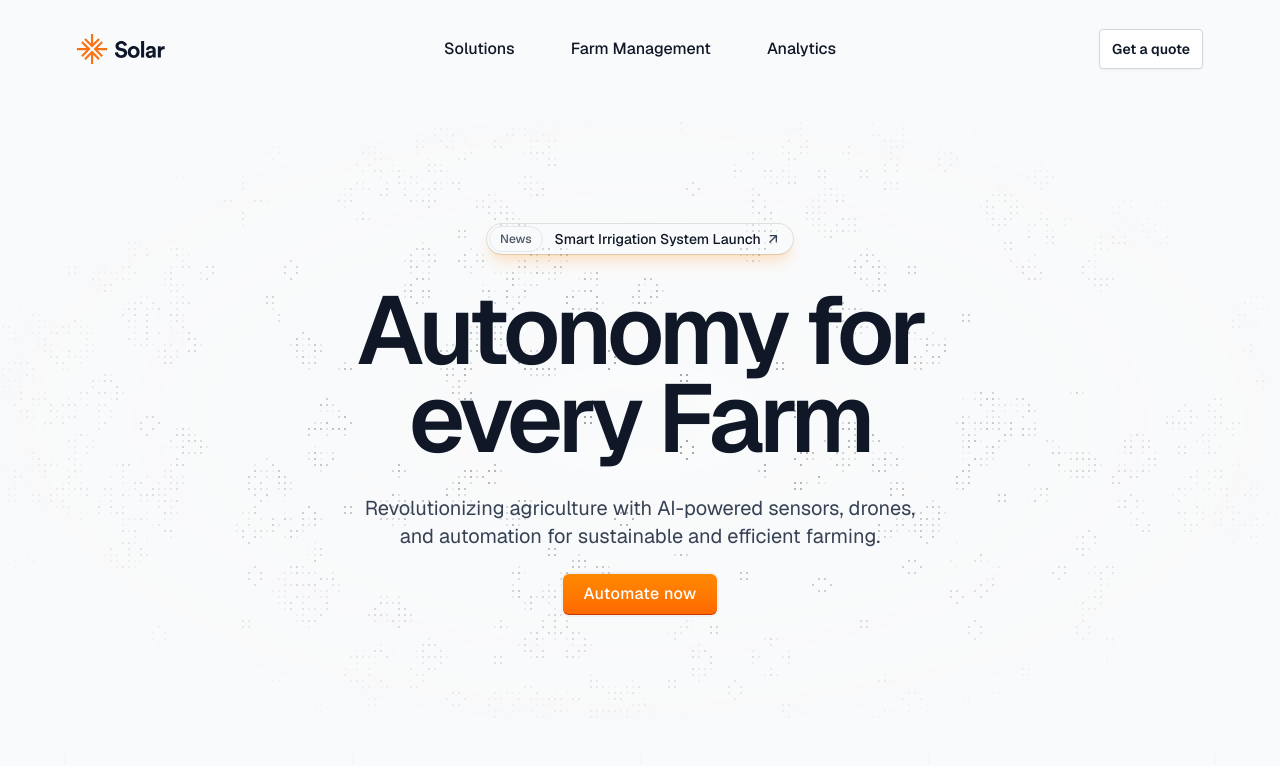
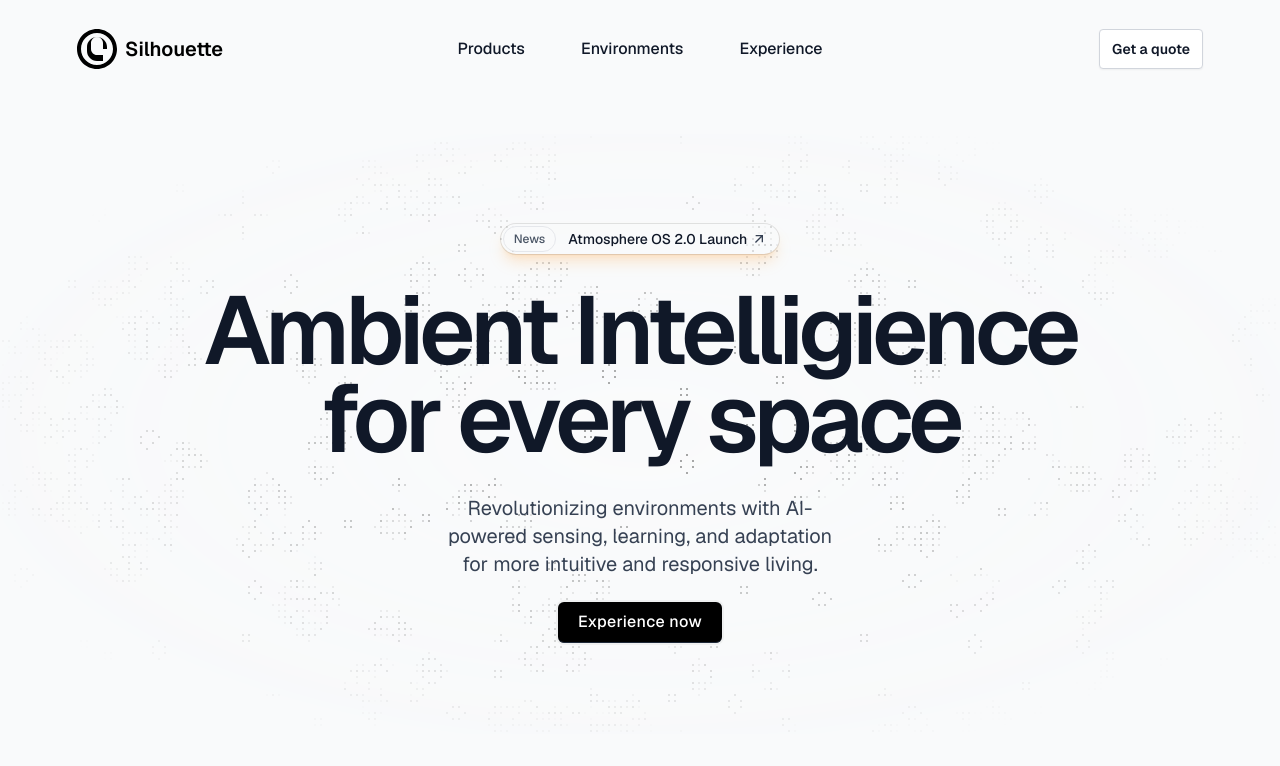
Before and after one commit to jasontech1998/silhouette-exercise, a Next.js app: page / in a window 1280 px wide. Shown: the top 766 px of the page. Built offline with nearby package versions, Linux system fonts and the light colour scheme.

Commit message:
start updating

```diff
--- /dev/null
+++ b/public/SilhouetteLogo.tsx
@@ -0,0 +1,23 @@
+import type { SVGProps } from "react"
+
+export const SilhouetteLogo = (props: SVGProps<SVGSVGElement>) => (
+  <svg
+    viewBox="0 0 100 100"
+    fill="none"
+    xmlns="http://www.w3.org/2000/svg"
+    {...props}
+  >
+    <path
+      fillRule="evenodd"
+      clipRule="evenodd"
+      d="M50 0C77.6142 0 100 22.3858 100 50C100 77.6142 77.6142 100 50 100C22.3858 100 0 77.6142 0 50C0 22.3858 22.3858 0 50 0ZM50 10C72.0914 10 90 27.9086 90 50C90 72.0914 72.0914 90 50 90C27.9086 90 10 72.0914 10 50C10 27.9086 27.9086 10 50 10Z"
+      fill="black"
+    />
+    <path
+      fillRule="evenodd"
+      clipRule="evenodd"
+      d="M65 35C65 26.7157 58.2843 20 50 20C41.7157 20 35 26.7157 35 35V50C35 58.2843 41.7157 65 50 65H65V80H50C36.1929 80 25 68.8071 25 55V45C25 31.1929 36.1929 20 50 20C63.8071 20 75 31.1929 75 45V50H65V35Z"
+      fill="black"
+    />
+  </svg>
+)
--- a/src/app/siteConfig.ts
+++ b/src/app/siteConfig.ts
@@ -1,5 +1,5 @@
 export const siteConfig = {
-  name: "Solar Technologies",
+  name: "Silhouette",
   url: "https://solar.tremor.so",
   description: "Automation for every Farm.",
   baseLinks: {
--- a/src/components/ui/Hero.tsx
+++ b/src/components/ui/Hero.tsx
@@ -20,7 +20,7 @@ export function Hero() {
               </span>
               <span className="flex items-center gap-1 truncate">
                 <span className="w-full truncate">
-                  Smart Irrigation System Launch
+                  Atmosphere OS 2.0 Launch
                 </span>
 
                 <RiArrowRightUpLine className="size-4 shrink-0 text-gray-700" />
@@ -29,21 +29,22 @@ export function Hero() {
           </a>
         </FadeDiv>
         <h1 className="mt-8 text-center text-5xl font-semibold tracking-tighter text-gray-900 sm:text-8xl sm:leading-[5.5rem]">
-          <FadeSpan>Autonomy</FadeSpan> <FadeSpan>for</FadeSpan>
+          <FadeSpan>Ambient</FadeSpan> <FadeSpan>Intelligience</FadeSpan>
           <br />
-          <FadeSpan>every</FadeSpan> <FadeSpan>Farm</FadeSpan>
+          <FadeSpan>for</FadeSpan> <FadeSpan>every</FadeSpan>{" "}
+          <FadeSpan>space</FadeSpan>
         </h1>
         <p className="mt-5 max-w-xl text-center text-base text-balance text-gray-700 sm:mt-8 sm:text-xl">
-          <FadeSpan>Revolutionizing agriculture with AI-powered</FadeSpan>{" "}
-          <FadeSpan>sensors, drones, and automation for</FadeSpan>{" "}
-          <FadeSpan>sustainable and efficient farming.</FadeSpan>
+          <FadeSpan>Revolutionizing environments with AI-powered</FadeSpan>{" "}
+          <FadeSpan>sensing, learning, and adaptation</FadeSpan>{" "}
+          <FadeSpan>for more intuitive and responsive living.</FadeSpan>
         </p>
         <FadeDiv>
           <a
-            className="mt-6 inline-flex cursor-pointer flex-row items-center justify-center gap-1 rounded-md border-b-[1.5px] border-orange-700 bg-linear-to-b from-orange-400 to-orange-500 px-5 py-3 leading-4 font-medium tracking-wide whitespace-nowrap text-white shadow-[0_0_0_2px_rgba(0,0,0,0.04),0_0_14px_0_rgba(255,255,255,0.19)] transition-all duration-200 ease-in-out hover:shadow-orange-300"
+            className="mt-6 inline-flex cursor-pointer flex-row items-center justify-center gap-1 rounded-md border-b-[1.5px] border-gray-800 bg-black px-5 py-3 leading-4 font-medium tracking-wide whitespace-nowrap text-white shadow-[0_0_0_2px_rgba(0,0,0,0.04),0_0_14px_0_rgba(255,255,255,0.10)] transition-all duration-200 ease-in-out hover:shadow-gray-600"
             href="#"
           >
-            Automate now
+            Experience now
           </a>
         </FadeDiv>
         <div className="absolute inset-0 -z-10 flex items-center justify-center">
--- a/src/components/ui/Navbar.tsx
+++ b/src/components/ui/Navbar.tsx
@@ -6,7 +6,7 @@ import { cx } from "@/lib/utils"
 import { RiCloseFill, RiMenuFill } from "@remixicon/react"
 import Link from "next/link"
 import React from "react"
-import { SolarLogo } from "../../../public/SolarLogo"
+import { SilhouetteLogo } from "../../../public/SilhouetteLogo"
 import { Button } from "../Button"
 
 export function NavBar() {
@@ -24,20 +24,27 @@ export function NavBar() {
     >
       <div className="w-full md:my-auto">
         <div className="relative flex items-center justify-between">
-          <Link href={siteConfig.baseLinks.home} aria-label="Home">
-            <span className="sr-only">Solar Tech Logo</span>
-            <SolarLogo className="w-22" />
-          </Link>
+          <div className="container mx-auto">
+            <Link
+              href={siteConfig.baseLinks.home}
+              aria-label="Home"
+              className="flex items-center space-x-2"
+            >
+              <span className="sr-only">Silhouette Tech Logo</span>
+              <SilhouetteLogo className="w-10" />
+              <span className="text-xl font-semibold">Silhouette</span>
+            </Link>
+          </div>
           <nav className="hidden sm:block md:absolute md:top-1/2 md:left-1/2 md:-translate-x-1/2 md:-translate-y-1/2 md:transform">
             <div className="flex items-center gap-10 font-medium">
-              <Link className="px-2 py-1 text-gray-900" href="#solutions">
-                Solutions
+              <Link className="px-2 py-1 text-gray-900" href="#products">
+                Products
               </Link>
-              <Link className="px-2 py-1 text-gray-900" href="#farm-management">
-                Farm Management
+              <Link className="px-2 py-1 text-gray-900" href="#environments">
+                Environments
               </Link>
-              <Link className="px-2 py-1 text-gray-900" href="#solar-analytics">
-                Analytics
+              <Link className="px-2 py-1 text-gray-900" href="#experience">
+                Experience
               </Link>
             </div>
           </nav>
```
Also changed, not shown: 1 other file (tests, documents, lock files or other folders).
